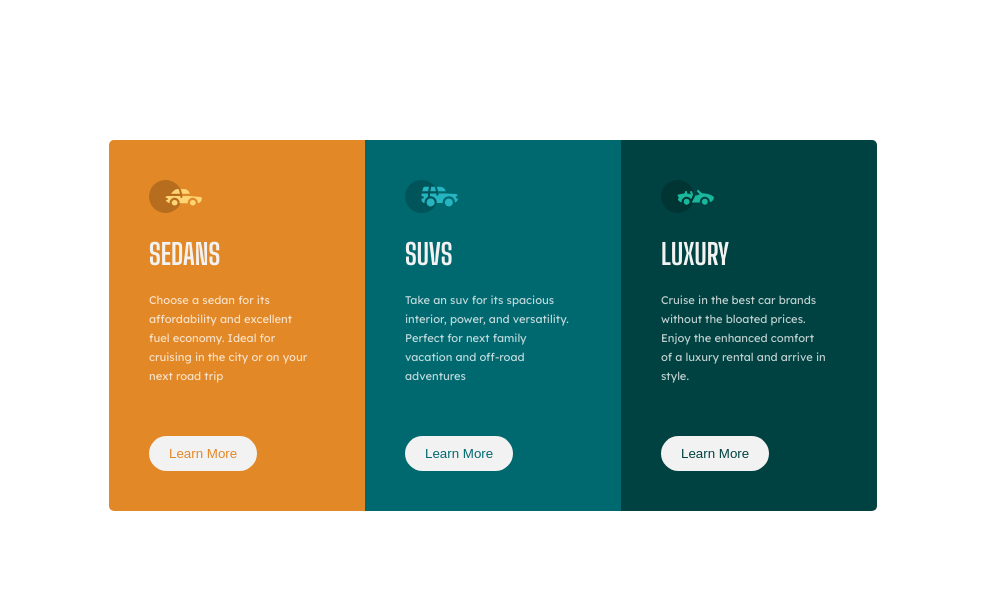
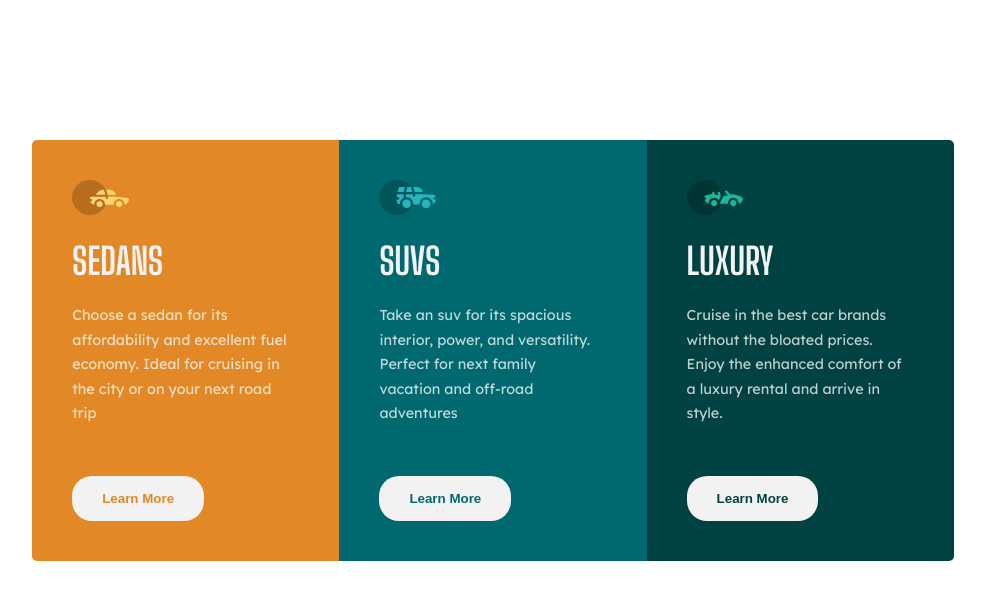
Before and after one commit to emmanuelkumah/frontendMentor-3columnLayout, a plain HTML site: page index.html in a window 1280 px wide. Shown: the whole page, without its empty margins (147-1132 px from the left). Drawn offline with Linux system fonts and the light colour scheme.

Commit message:
Fix styling issues

```diff
--- a/style.css
+++ b/style.css
@@ -23,10 +23,11 @@ body {
   justify-content: center;
   align-items: center;
   margin-top: 140px;
+  margin-bottom: 100px;
 }
 .column {
   float: left;
-  width: 20%;
+  width: 24%;
 }
 .row::after {
   content: "";
@@ -48,7 +49,12 @@ body {
   border-bottom-right-radius: 5px;
 }
 img {
-  width: 30%;
+  width: 25%;
+}
+.btn-luxury,
+.btn-sedans,
+.btn-suvs {
+  font-weight: 700;
 }
 .btn-sedans {
   color: var(--brightOrange);
@@ -69,11 +75,11 @@ img {
   .column h1 {
     text-transform: uppercase;
     font-family: "Big Shoulders Display", cursive;
-    font-size: 1.8rem;
+    font-size: 2.3rem;
     padding-top: 20px;
   }
   .column p {
-    font-size: 0.7rem;
+    font-size: 0.9rem;
     padding-top: 20px;
     padding-bottom: 50px;
     padding-right: 10px;
@@ -85,6 +91,6 @@ img {
     outline: none;
     border-radius: 20px;
     background-color: var(--veryLightGray);
-    padding: 10px 20px;
+    padding: 15px 30px;
   }
 }
```
